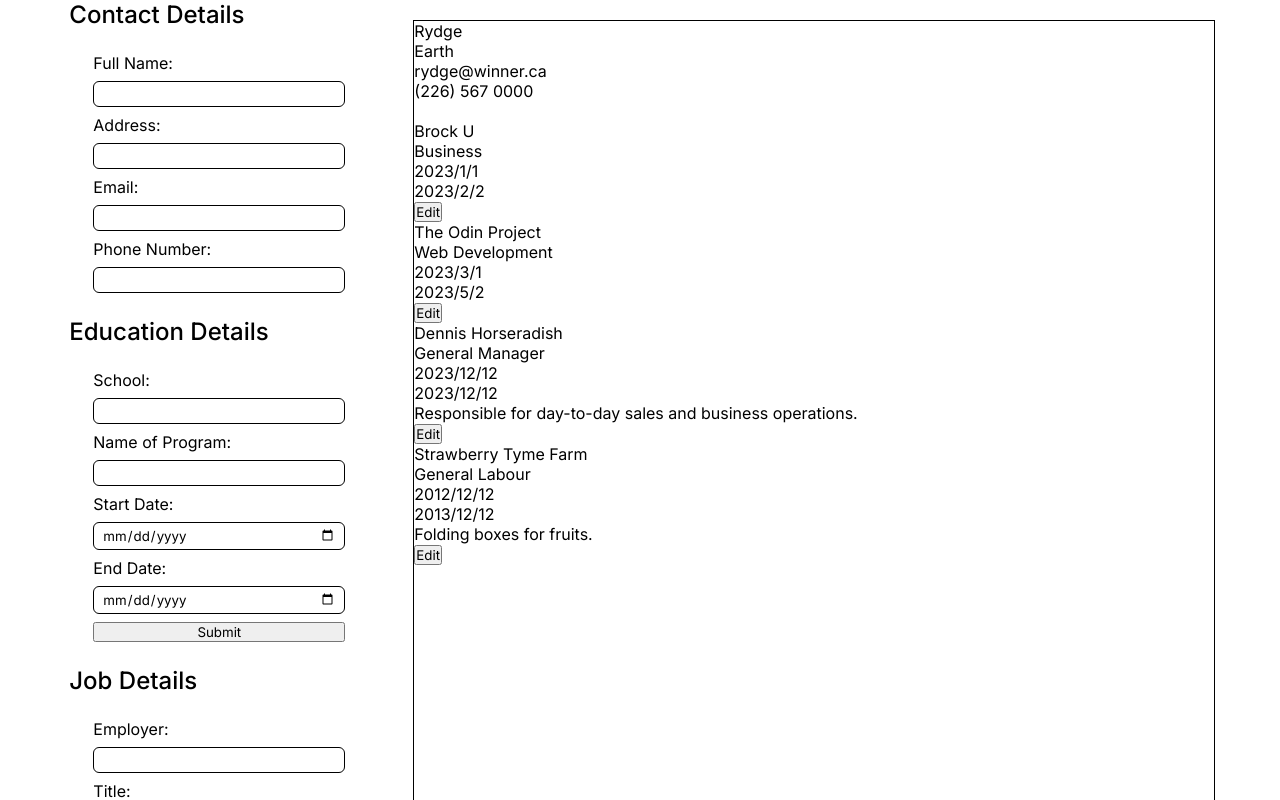
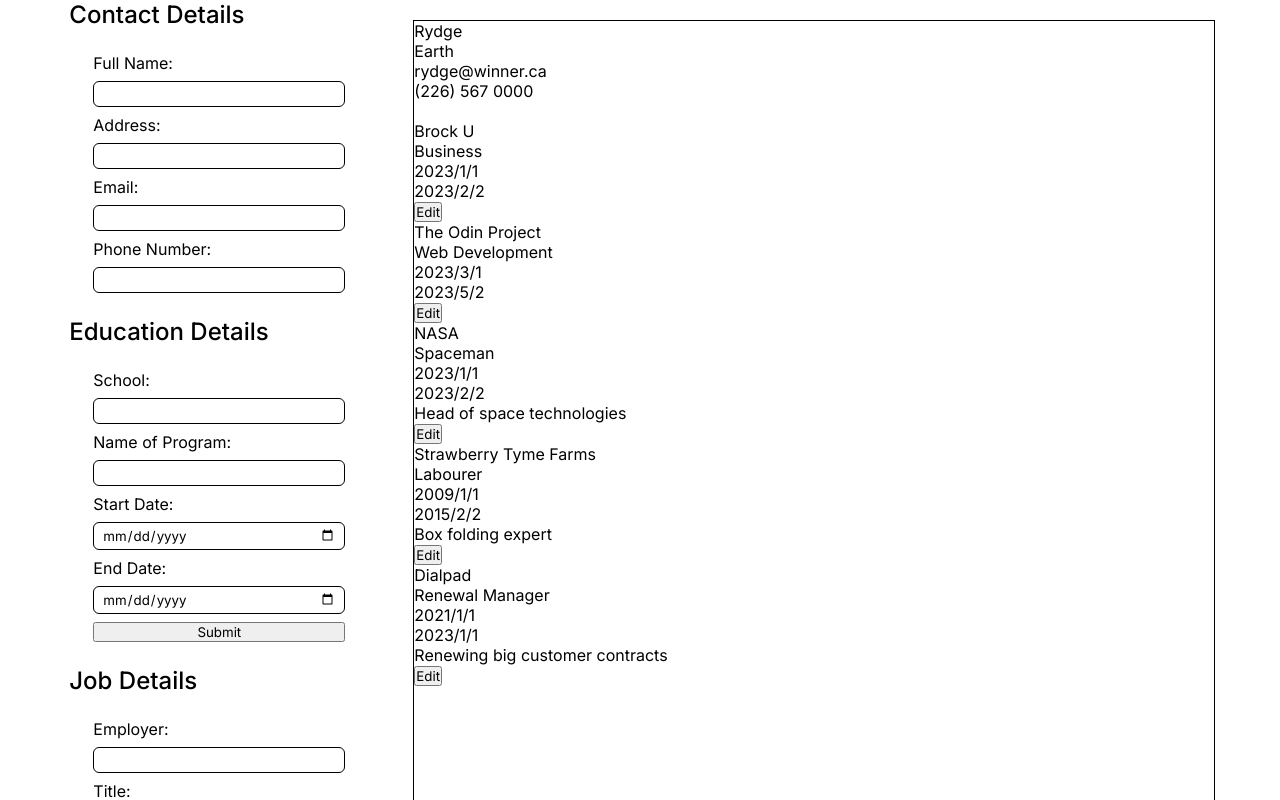
Before and after one commit to rydge-rivard/react-cv-app, a React app: page / in a window 1280 px wide. Shown: the top 800 px of the page. Built offline with nearby package versions, Linux system fonts and the light colour scheme; the HTML template or start-up script is replaced by a standard one.

Commit message:
Add jobs list component.

```diff
--- a/src/App.jsx
+++ b/src/App.jsx
@@ -1,5 +1,6 @@
 /* eslint-disable no-unused-vars */
 /* eslint-disable react/prop-types */
+import { useState } from "react";
 import "./App.css";
 
 const CONTACT = [
@@ -151,7 +152,28 @@
   return <>{recordSet}</>;
 }
 
+function JobInfo({ jobs }) {
+  const recordSet = [];
+  jobs.forEach((info) => {
+    recordSet.push(
+      <ul key={info.id}>
+        {<ListItem value={info.employer} key={info.employer} />}
+        {<ListItem value={info.title} key={info.title} />}
+        {<ListItem value={info.startDate} key={info.startDate} />}
+        {<ListItem value={info.endDate} key={info.endDate} />}
+        {<ListItem value={info.description} key={info.description} />}
+      </ul>
+    );
+    recordSet.push(<button>Edit</button>);
+  });
+  return <>{recordSet}</>;
+}
+
 function App() {
+  const [eduList, setEduList] = useState(EDUCATION);
+  const [jobsList, setJobsList] = useState(JOBS);
+  const [contactList, setContactList] = useState(CONTACT);
+
   return (
     <div className="app">
       <section className="editor">
@@ -164,23 +186,7 @@
         <br />
         <EduInfo education={EDUCATION} />
         <br />
-        <ul>
-          <li>Dennis Horseradish</li>
-          <li>General Manager</li>
-          <li>2023/12/12</li>
-          <li>2023/12/12</li>
-          <li>Responsible for day-to-day sales and business operations.</li>
-        </ul>
-        <button>Edit</button>
-        <br />
-        <ul>
-          <li>Strawberry Tyme Farm</li>
-          <li>General Labour</li>
-          <li>2012/12/12</li>
-          <li>2013/12/12</li>
-          <li>Folding boxes for fruits.</li>
-        </ul>
-        <button>Edit</button>
+        <JobInfo jobs={JOBS} />
       </section>
     </div>
   );
```
